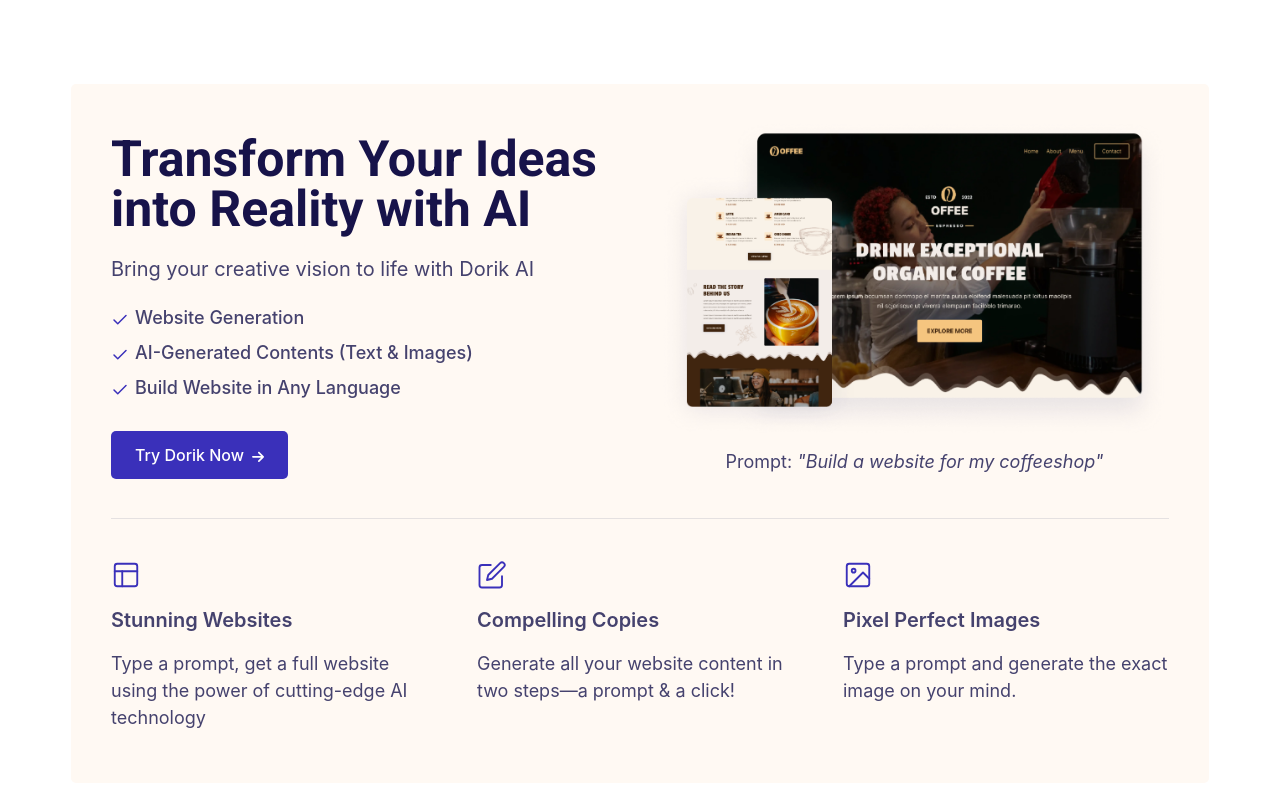
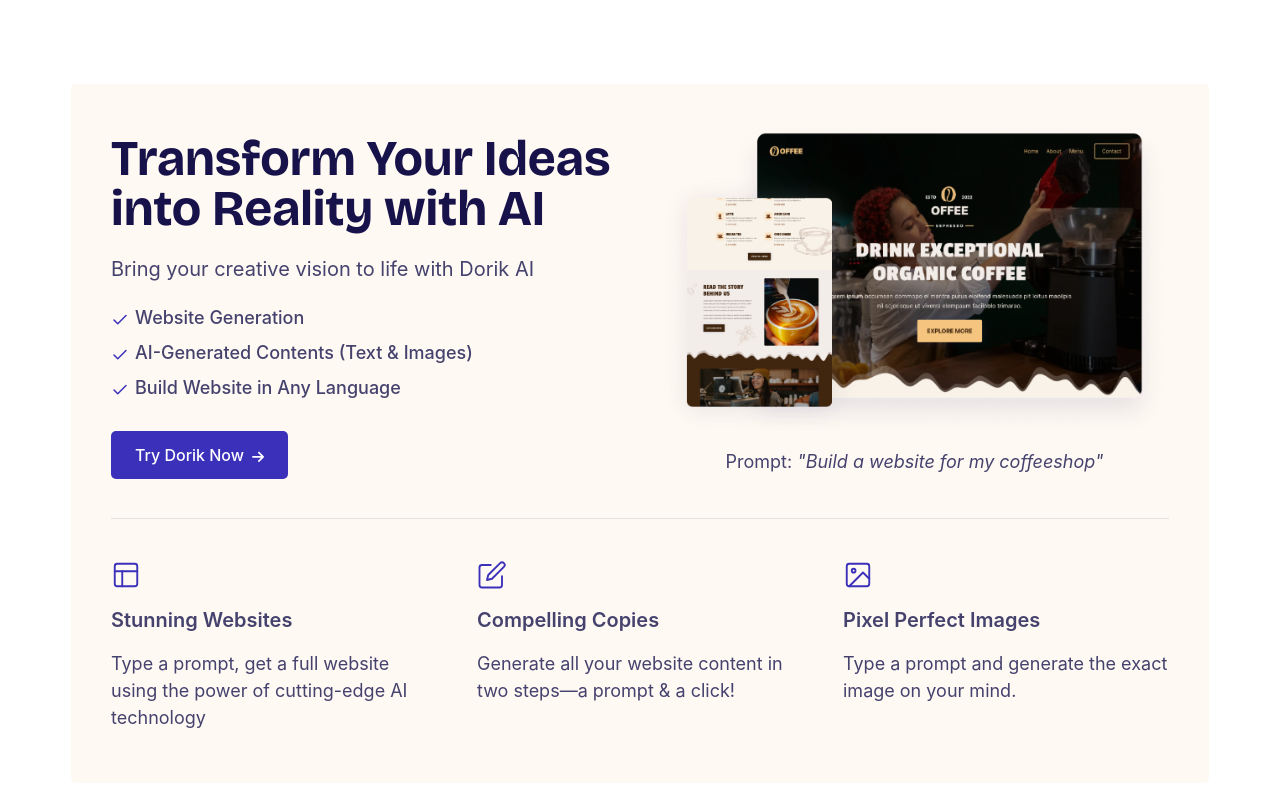
Before and after one commit to md-likhons-code/challenge-2, a website: page index.html in a window 1280 px wide. Shown: the part 1816-2606 px from the top of the page. Drawn offline with nearby package versions, Linux system fonts and the light colour scheme.

Commit message:
Updated files

```diff
--- a/style.css
+++ b/style.css
@@ -1,11 +1,11 @@
-@import url('https://fonts.googleapis.com/css2?family=Bricolage+Grotesque:opsz,wght@12..96,200..800&family=Inter:ital,opsz,wght@0,14..32,100..900;1,14..32,100..900&family=Josefin+Sans:ital,wght@0,100..700;1,100..700&family=Open+Sans:ital,wght@0,300..800;1,300..800&family=Roboto:ital,wght@0,100;0,300;0,400;0,500;0,700;0,900;1,100;1,300;1,400;1,500;1,700;1,900&display=swap');
+@import url('https://fonts.googleapis.com/css2?family=Bricolage+Grotesque:opsz,wght@12..96,200..800&display=swap');
 
 body {
     font-family: -apple-system, system-ui, "Segoe UI", Helvetica, Arial, sans-serif, "Apple Color Emoji", "Segoe UI Emoji";
 }
 
 h1, h2, h3 {
-    font-family: 'Roboto';
+    font-family: "Bricolage Grotesque", sans-serif;
 }
 
 .button-bg {
```
